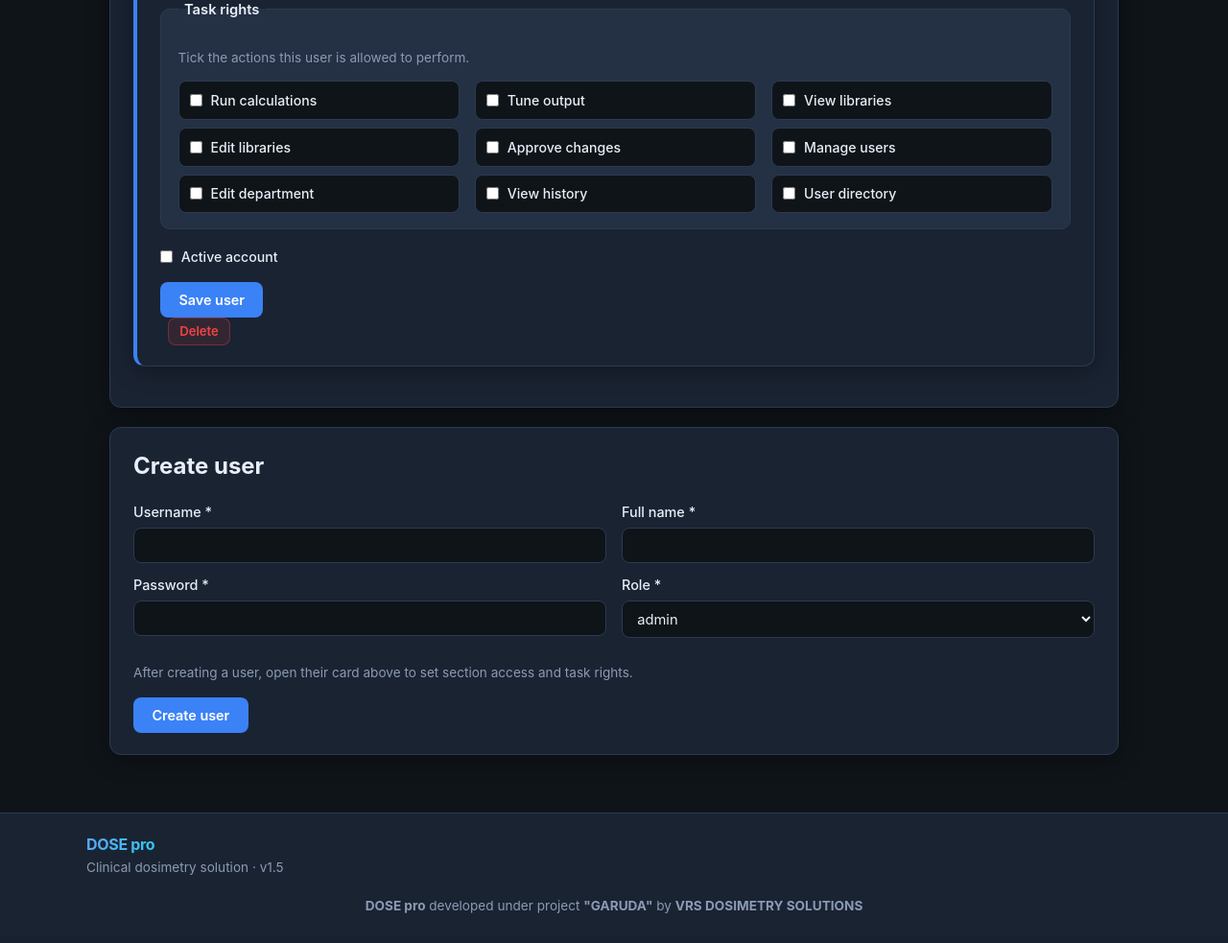
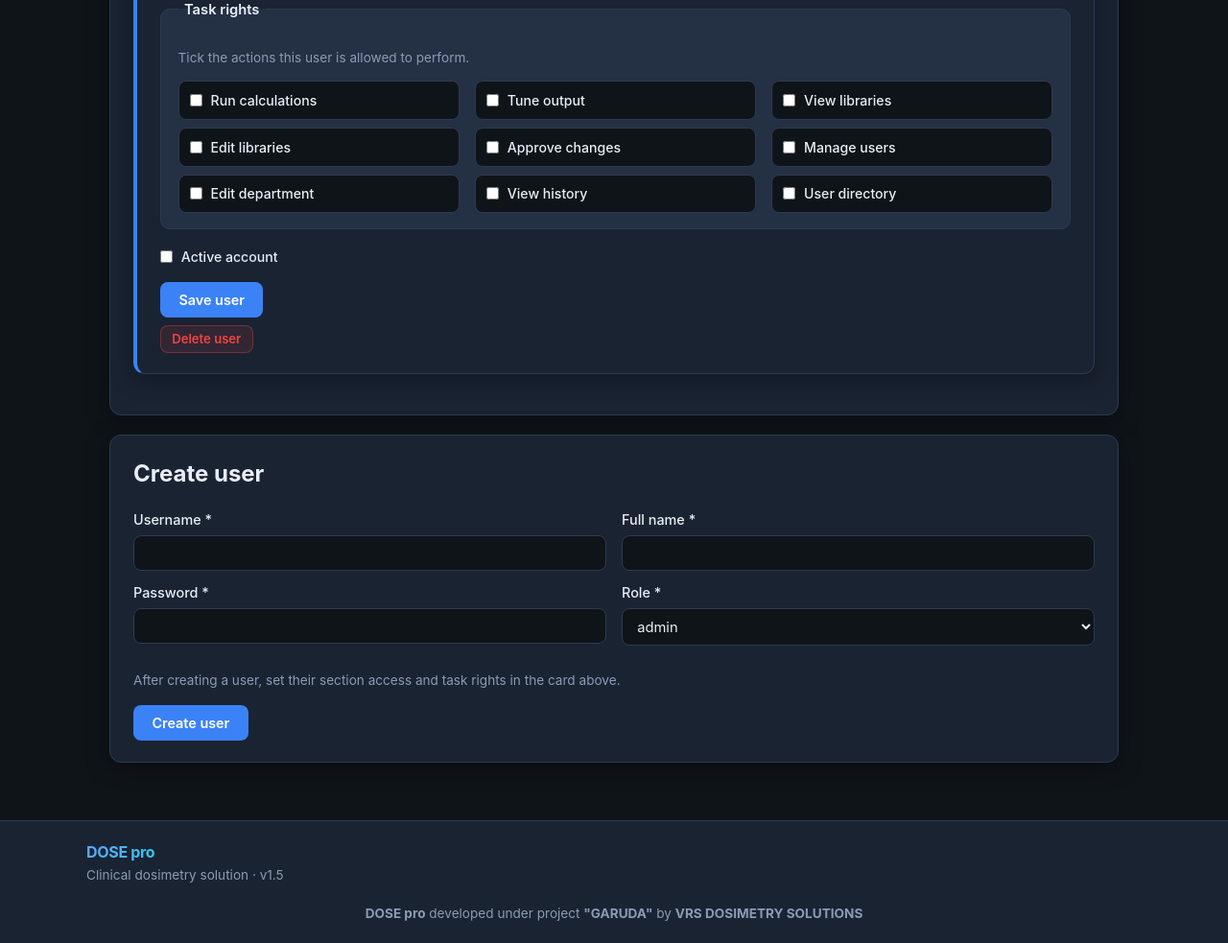
Before and after one commit to vrsindia/trs398-dosimetry, a Python web app: template app/templates/users.html in a window 1280 px wide. Shown: the part 888-1871 px from the top of the page at 96% size. Before the commit the page ends 1840 px from the top, so only its background shows below. Run offline with Jinja, Linux system fonts and the light colour scheme; the template is opened without the code that fills it: most values are stand-ins (such as "Sample title", 1, 10 or a date in 2020).

Commit message:
Fix users.html form structure for save/delete

```diff
--- a/app/templates/users.html
+++ b/app/templates/users.html
@@ -9,7 +9,6 @@
 {% if message %}<div class="alert alert-ok">{{ message }}</div>{% endif %}
 {% if error %}<div class="alert alert-error">{{ error }}</div>{% endif %}
 
-{# Fallbacks if route forgot to pass lists #}
 {% set sec_list = section_perms if section_perms is defined and section_perms else [
   'sec_linac','sec_brachy','sec_activity','sec_bed','sec_bed_combined','sec_gap',
   'sec_fractionation','sec_eqsquare','sec_mu','sec_units','sec_nt_constraints',
@@ -118,17 +117,15 @@
 
       <div class="form-actions">
         <button type="submit" class="btn btn-primary">Save user</button>
-        {% if u.role != 'developer' or users|selectattr('role','equalto','developer')|list|length > 1 %}
-        </div>
-      </form>
-      <form method="post" action="/users/{{ u.id }}/delete" style="display:inline"
-            onsubmit="return confirm('Delete user {{ u.username }}?');">
-        <button type="submit" class="btn btn-danger btn-sm" style="margin-left:0.5rem">Delete</button>
-      </form>
-        {% else %}
       </div>
     </form>
-        {% endif %}
+
+    {% if u.role != 'developer' or users|selectattr('role','equalto','developer')|list|length > 1 %}
+    <form method="post" action="/users/{{ u.id }}/delete" style="margin-top:0.5rem"
+          onsubmit="return confirm('Delete user {{ u.username }}?');">
+      <button type="submit" class="btn btn-danger btn-sm">Delete user</button>
+    </form>
+    {% endif %}
   </div>
   {% endfor %}
   {% else %}
@@ -159,7 +156,7 @@
         </select>
       </label>
     </div>
-    <p class="muted small">After creating a user, open their card above to set section access and task rights.</p>
+    <p class="muted small">After creating a user, set their section access and task rights in the card above.</p>
     <div class="form-actions">
       <button type="submit" class="btn btn-primary">Create user</button>
     </div>
```
